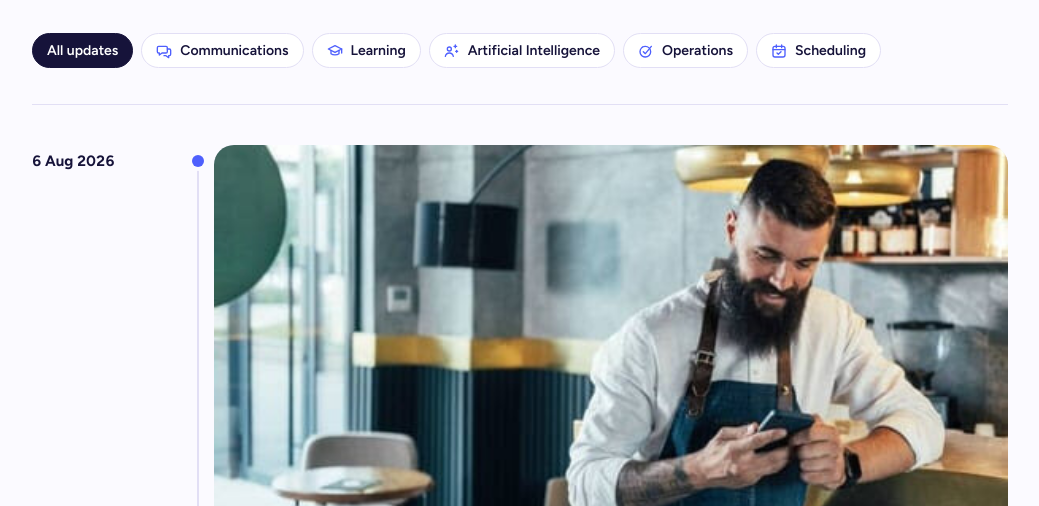
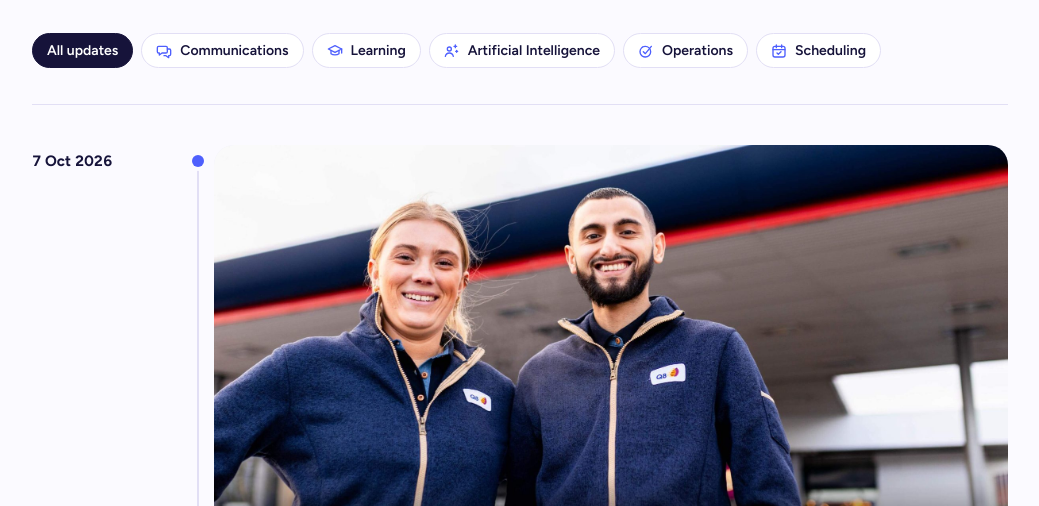
Before and after one commit to madsjersin-glitch/ag-changelog, a plain HTML site: page index.html in a window 1280 px wide. Shown: the part 294-800 px from the top of the page, without its empty margins (120-1159 px from the left). Drawn offline with nearby package versions, Linux system fonts and the light colour scheme.

Commit message:
Add files via upload

```diff
--- a/index.html
+++ b/index.html
@@ -1,4 +1,3 @@
-<!doctype html><html><head><meta charset=utf8><meta name=viewport content="width=device-width,initial-scale=1,viewport-fit=cover"><style>:root{color-scheme:light;box-sizing:border-box;padding-top:env(safe-area-inset-top,0px);padding-bottom:env(safe-area-inset-bottom,0px)}html{scroll-padding-top:env(safe-area-inset-top,0px)}body{margin:0;padding:0;font:14px -apple-system,BlinkMacSystemFont,sans-serif;background:#faf9f5;color:#141413}img{max-width:100%}[hidden]:not([hidden=until-found i]){display:none!important}</style></head><body>
 <!doctype html>
 <html lang="en">
 <head>
@@ -174,62 +173,13 @@
 };
 var MODULES=["Communications","Learning","Artificial Intelligence","Operations","Scheduling"];
 
-/* Updates, newest first. To add one: copy an object, give it a new slug, date and image. */
-var UPDATES=[
-  {
-    slug:"ai-colleague",
-    date:"2026-08-06",
-    type:"New feature",
-    modules:["Artificial Intelligence"],
-    image:"hero-ai-colleague.jpg",
-    imageAlt:"A bartender checks the All Gravy app on his phone during a shift",
-    title:"Meet your AI Colleague: instant answers on every shift",
-    abstract:"Your team can now ask questions in plain words and get the right answer in seconds, straight from your own handbooks, menus and policies. Anything it can't answer goes to a manager.",
-    lead:"Never keep a guest waiting on “let me check.” From today, every employee has a colleague who knows your handbooks, menus and policies by heart, and is there on every shift.",
-    benefits:[
-      ["Confident staff, happier guests.","Allergens, menu items, payment options: your team gets the answer on the spot, without leaving the floor to find a manager."],
-      ["Managers get their time back.","No more answering the same question fifty times a week. Save up to 80% of the time spent on routine questions."],
-      ["One answer, every location.","Update a policy or menu once, and every answer reflects it straight away."],
-      ["See what your team needs to learn.","The questions people ask most show you where to focus your training."]
-    ],
-    steps:[
-      ["Ask in plain words","Open the AI Colleague in the All Gravy app and type a question, like “Does the halloumi wrap contain nuts?”"],
-      ["Get a short answer, with a source","It searches your own content and replies in a sentence, with a link to where the answer came from."],
-      ["Unknowns go to a human","If the answer isn't in your content, it passes the question to a manager and flags what's missing. Add it once, and next time it can answer."]
-    ],
-    note:["Make it your own","Choose its name and avatar, and train it to speak in your brand voice. Next up: doing, not just answering, like swapping a shift or booking time off."],
-    link:"https://www.allgravy.com/platform/ai-colleague"
-  },
-  {
-    slug:"learning-platform",
-    date:"2026-07-09",
-    type:"New feature",
-    modules:["Learning","Artificial Intelligence"],
-    image:"hero-learning-platform.jpg",
-    imageAlt:"The All Gravy Learning Platform on a phone, showing a quiz question and earned badges",
-    title:"The new Learning Platform: training your team actually finishes",
-    abstract:"Bite-sized lessons on any phone, games and quizzes, and Duolingo-style learning journeys. Build a course in minutes with help from AI, and keep track of mandatory training in one place.",
-    lead:"Get new starters up to speed faster and keep every location compliant, with training that feels more like a game than a chore.",
-    benefits:[
-      ["New starters ramp up faster.","A visual learning journey shows everyone exactly what to learn next and how far they've come."],
-      ["Training fits between shifts.","Lessons take 5 to 15 minutes and work on any phone, so nobody has to block out a training day."],
-      ["Anyone can share what they know.","Your best chef or bar manager can build a course without technical skills."],
-      ["Always audit-ready.","An always-updated overview of mandatory training and completion rates means nothing slips through."]
-    ],
-    steps:[
-      ["Build a course","Drag and drop lessons, quizzes and puzzles into a course. The AI Assistant helps you draft the content."],
-      ["Your team learns on the go","Each person follows their own learning journey, with results and tips straight after every game, and achievements to unlock along the way."],
-      ["Track progress and compliance","See completion rates for mandatory training across teams and locations, and follow up where it's needed."]
-    ],
-    note:["Works with your onboarding","Pair learning journeys with onboarding so new starters get the right courses from day one."],
-    link:"https://www.allgravy.com/platform/lms"
-  }
-];
+/* Updates live in updates.json (written by admin.html). Sorted newest first on load. */
+var UPDATES=[];
 
 var fmt=function(iso){var d=new Date(iso+"T12:00:00");return d.toLocaleDateString("en-GB",{day:"numeric",month:"short",year:"numeric"})};
 var esc=function(s){return String(s).replace(/[&<>"]/g,function(c){return{"&":"&amp;","<":"&lt;",">":"&gt;",'"':"&quot;"}[c]})};
 function tags(u){
-  return '<div class="tags">'+u.modules.map(function(m){return '<span class="tag">'+ICONS[m]+esc(m)+'</span>'}).join("")+'<span class="tag type">'+esc(u.type)+'</span></div>';
+  return '<div class="tags">'+u.modules.map(function(m){return '<span class="tag">'+ICONS[m]+esc(m)+'</span>'}).join("")+(u.type?'<span class="tag type">'+esc(u.type)+'</span>':'')+'</div>';
 }
 
 /* Filters */
@@ -268,14 +218,14 @@
     '<article class="article">'+
       '<div class="meta"><time datetime="'+u.date+'">'+fmt(u.date)+'</time>'+tags(u)+'</div>'+
       '<h1>'+esc(u.title)+'</h1>'+
-      '<p class="lead">'+esc(u.lead)+'</p>'+
-      '<div class="hero"><img src="'+u.image+'" alt="'+esc(u.imageAlt)+'"></div>'+
+      '<p class="lead">'+esc(u.lead||u.abstract)+'</p>'+
+      '<div class="hero"><img src="'+u.image+'" alt="'+esc(u.imageAlt||'')+'"></div>'+
       '<h3>What this means for you</h3>'+
       '<ul class="benefits">'+u.benefits.map(function(b){return '<li><span><b>'+esc(b[0])+'</b> '+esc(b[1])+'</span></li>'}).join("")+'</ul>'+
       '<h3>How it works</h3>'+
       '<ol class="steps">'+u.steps.map(function(s){return '<li><b>'+esc(s[0])+'</b><span>'+esc(s[1])+'</span></li>'}).join("")+'</ol>'+
-      '<div class="note"><b>'+esc(u.note[0])+'</b>'+esc(u.note[1])+'</div>'+
-      '<div class="cta"><a class="btn" href="https://www.allgravy.com/book-meeting">Book a demo</a><a class="btn-ghost" href="'+u.link+'">Learn more</a></div>'+
+      (u.note&&(u.note[0]||u.note[1])?'<div class="note"><b>'+esc(u.note[0])+'</b>'+esc(u.note[1])+'</div>':'')+
+      '<div class="cta"><a class="btn" href="https://www.allgravy.com/book-meeting">Book a demo</a>'+(u.link?'<a class="btn-ghost" href="'+esc(u.link)+'">Learn more</a>':'')+'</div>'+
     '</article>'+
     '<nav class="pager" aria-label="More updates">'+
       (older?'<a class="prev" href="#'+older.slug+'"><small>← Older</small><b>'+esc(older.title)+'</b></a>':'')+
@@ -291,10 +241,14 @@
   if(u){renderDetail(u);document.title=u.title+" · All Gravy Product Updates";window.scrollTo(0,0)}
   else{document.title="All Gravy Product Updates"}
 }
-renderList(); route();
 addEventListener("hashchange",route);
+fetch("updates.json",{cache:"no-store"}).then(function(r){if(!r.ok)throw new Error(r.status);return r.json()}).then(function(data){
+  UPDATES=data.slice().sort(function(a,b){return b.date.localeCompare(a.date)});
+  renderList(); route();
+}).catch(function(){
+  document.getElementById("timeline").innerHTML="";
+  var e=document.getElementById("empty"); e.textContent="Updates couldn't load. Refresh the page to try again."; e.hidden=false;
+});
 </script>
 </body>
 </html>
-
-</body></html>
```
